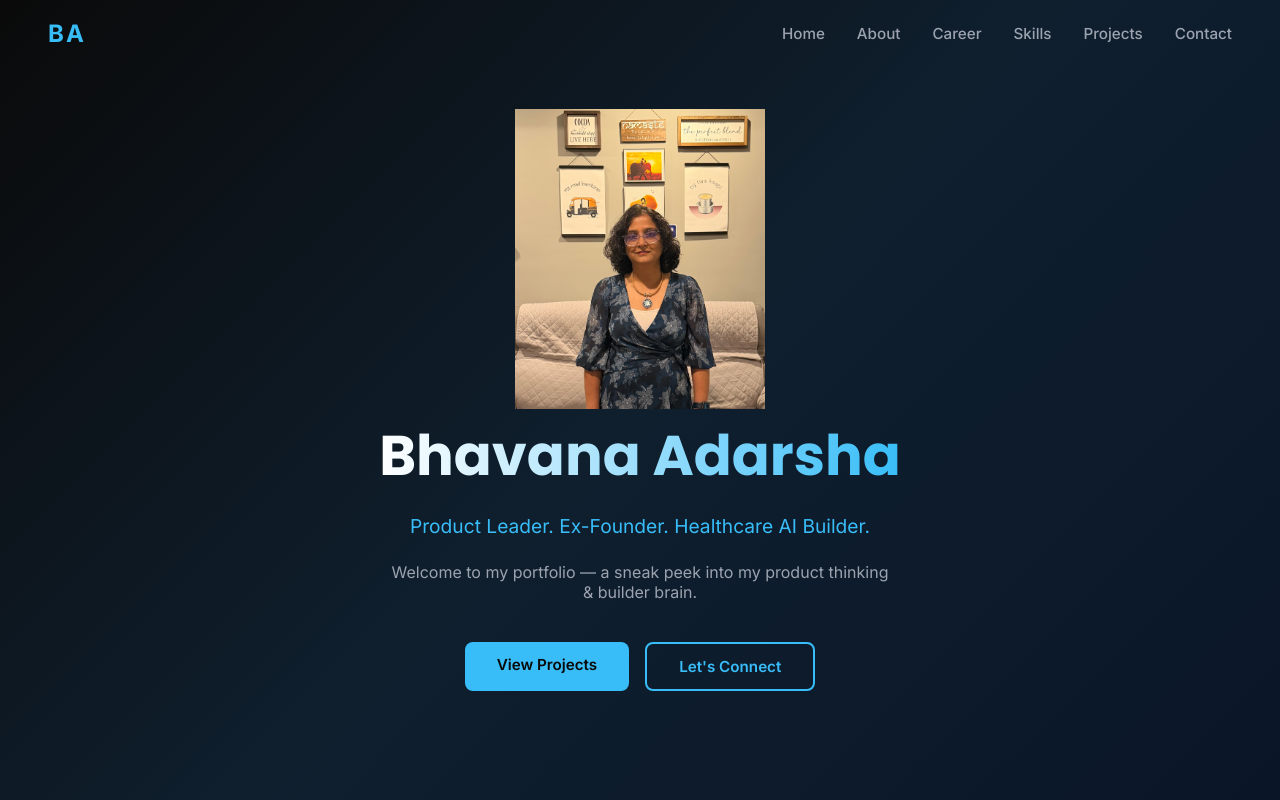
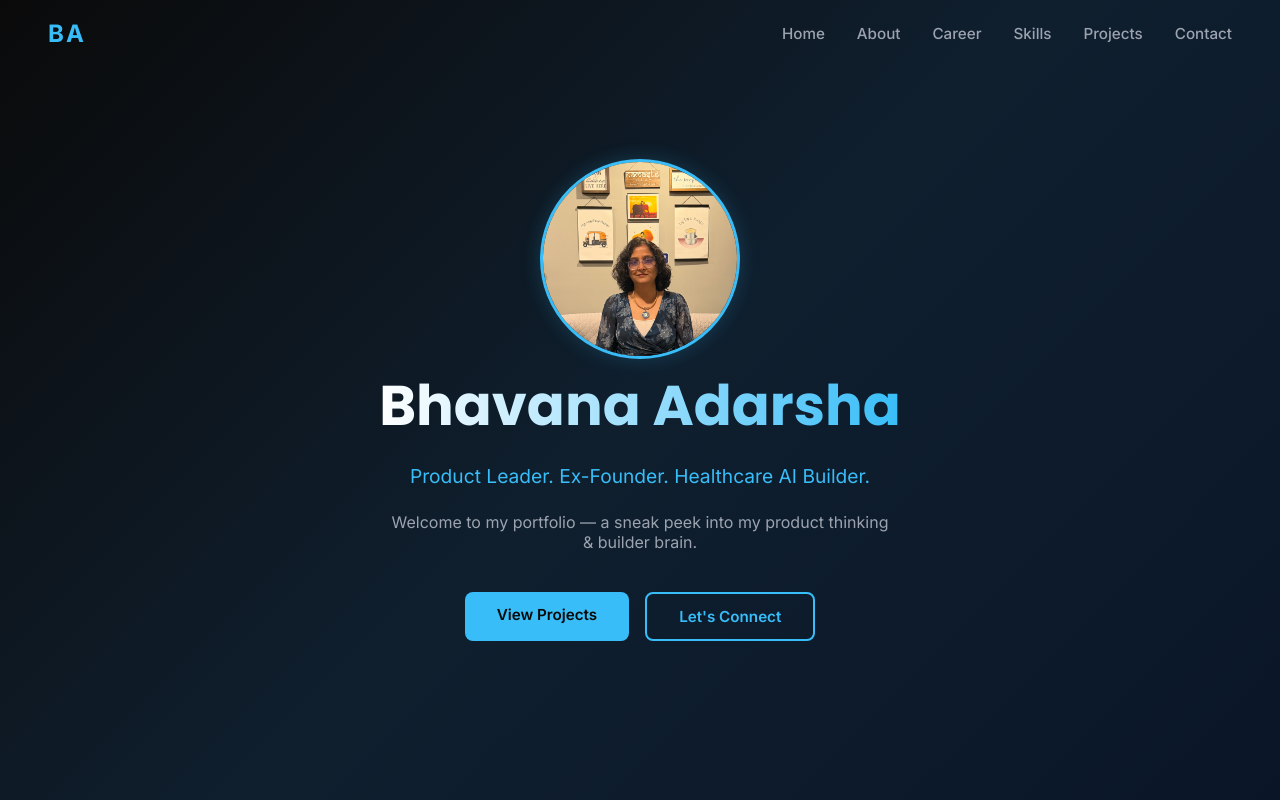
Before and after one commit to bhavana-adarsha/bhavana-adarsha.github.io, a React (Vite) app: page / in a window 1280 px wide. Shown: the top 800 px of the page. Built offline with nearby package versions, Linux system fonts and the light colour scheme.

Commit message:
made changed to image

```diff
--- a/src/App.css
+++ b/src/App.css
@@ -206,6 +206,20 @@ body {
   border-radius: 20px;
   font-size: 0.9rem;
   border: 1px solid #38bdf833;
+}
+
+.about-image-container {
+  display: flex;
+  justify-content: center;
+  margin-bottom: 2rem;
+}
+
+.about-photo {
+  border-radius: 50%;
+  object-fit: cover;
+  object-position: center top;
+  border: 3px solid #38bdf8;
+  box-shadow: 0 0 20px #38bdf833;
 }
 
 /* CAREER */
--- a/src/components/Hero.jsx
+++ b/src/components/Hero.jsx
@@ -6,12 +6,12 @@ function Hero() {
   return (
     <section id="hero" ref={ref}>
       <div className="hero-container">
-        <img
+         <img
           src="/bhavana.jpg"
           alt="Bhavana Adarsha"
-          className="hero-photo"
-          width="250"
-          height="300"
+          className="about-photo"
+          width="200"
+          height="200"
         />
         <h1>Bhavana Adarsha</h1>
         <h2>Product Leader. Ex-Founder. Healthcare AI Builder.</h2>
```
